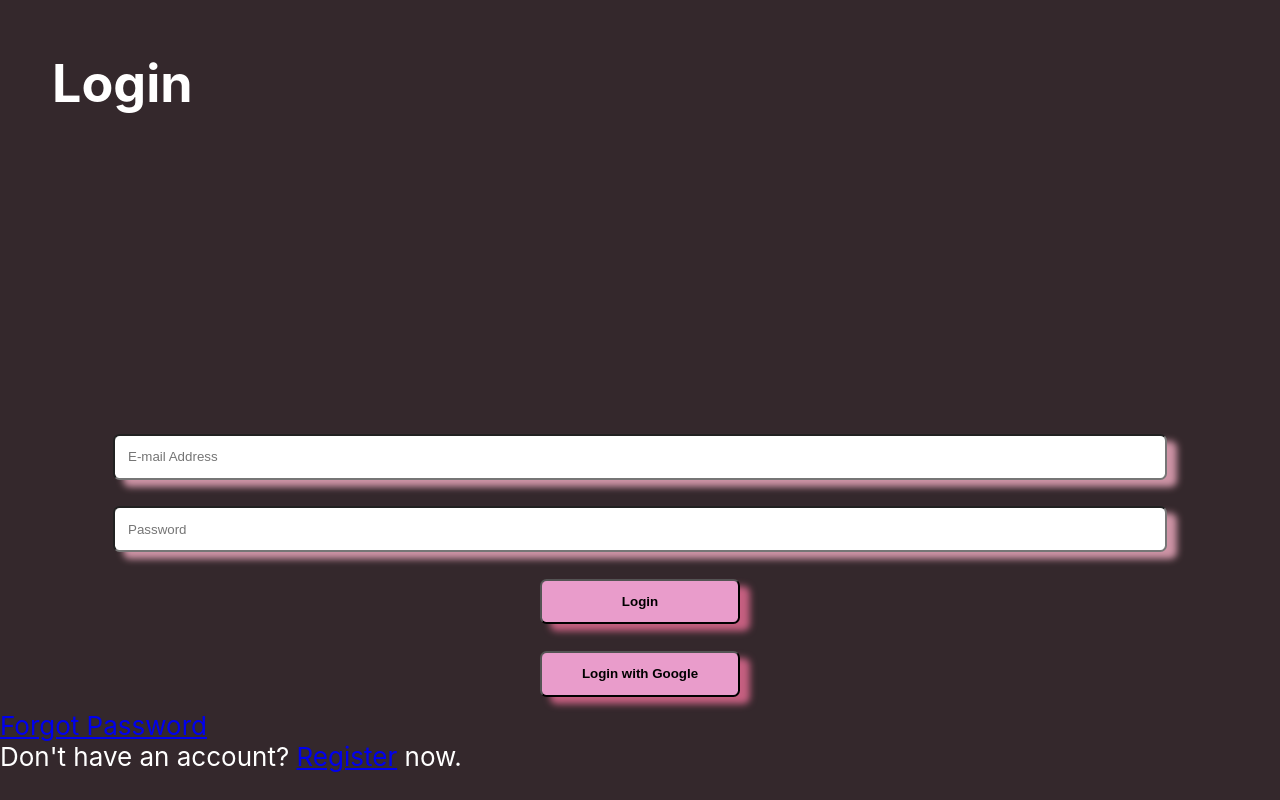
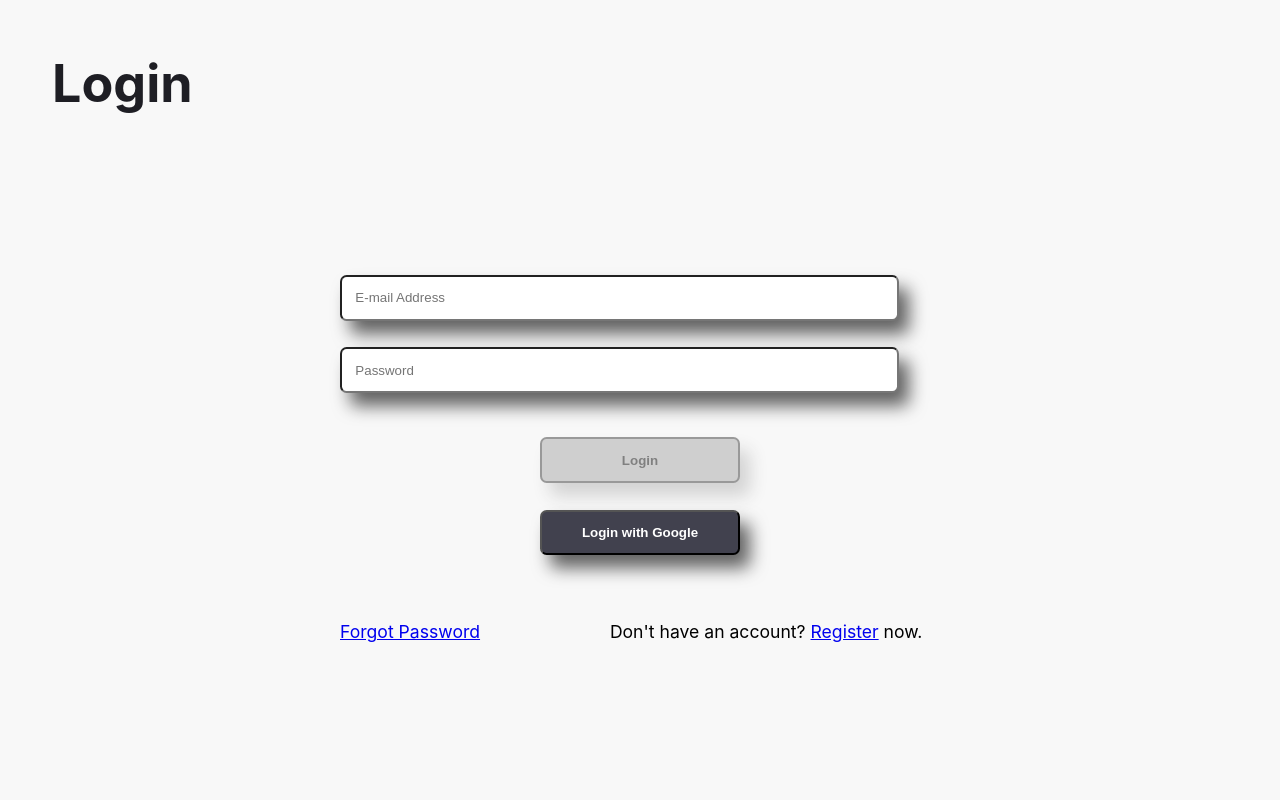
Before and after one commit to perniklas/minitennis, a React (Create React App) app: page / in a window 1280 px wide. Built offline with nearby package versions, Linux system fonts and the light colour scheme; no server answers.

Commit message:
wip login better

```diff
--- a/public/index.html
+++ b/public/index.html
@@ -2,12 +2,12 @@
 <html lang="en">
   <head>
     <meta charset="utf-8" />
-    <link rel="icon" href="%PUBLIC_URL%/favicon.ico" />
+    <link rel="icon" href="%PUBLIC_URL%/colored.png" />
     <meta name="viewport" content="width=device-width, initial-scale=1" />
     <meta name="theme-color" content="#000000" />
     <meta
       name="description"
-      content="Web site created using create-react-app"
+      content="Knowit's one and only unofficial table tennis page for table tennis nerds"
     />
     <link rel="apple-touch-icon" href="%PUBLIC_URL%/logo192.png" />
     <!--
--- a/src/App.css
+++ b/src/App.css
@@ -1,25 +1,26 @@
-.App {
-  text-align: center;
-}
+/*
+  BG:     #FFF8F0
+  DARK:   #1E1E24
+  BLÅ:    #111D4A
+  ORANSJ: #DE6449
+  GRØN:   #4A7856
+*/
 
-.App-logo {
-  height: 40vmin;
-  pointer-events: none;
-}
-
-@media (prefers-reduced-motion: no-preference) {
-  .App-logo {
-    animation: App-logo-spin infinite 20s linear;
-  }
+:root {
+  --bg: #f8f8f8;
+  --gray: #41414E;
+  --dark: #1E1E24;
+  --blue: #111D4A;
+  --red: #DE6449;
+  --green: #4A7856;
 }
 
 #app {
-  background-color: #34282c;
+  background-color: var(--bg);
   min-height: 100vh;
   display: flex;
   flex-direction: column;
   font-size: calc(10px + 2vmin);
-  color: white;
   overflow-x: hidden;
   position: relative;
 }
@@ -27,114 +28,5 @@
 .button {
   background: none;
   border: none;
-  color: #ffd3e2;
+  color: #111D4A;
 }
-
-.hidden {
-  /* display: none; */
-}
-
-/**   HEADER    **/
-#header {
-  display: flex;
-  flex-direction: row;
-  justify-content: space-between;
-  margin: auto 0.5em auto 0.5em;
-  width: calc(100vw - 1em);
-  position: absolute;
-  top: 0;
-  padding-bottom: 0.3em;
-  border-bottom: solid #b896a2;
-}
-
-#header_container {
-  display: flex;
-  flex-direction: row;
-}
-
-#header_logo {
-  margin-top: 1em;
-  max-height: 3rem;
-}
-
-#header_title {
-  margin: 0.75em 0 0 0.5em;
-  color: #ffd3e2;
-  font-size: 2.2rem;
-}
-
-#header_menu_button {
-  margin-top: 1rem;
-  padding: 5px;
-  font-size: 2.5rem;
-  cursor: pointer;
-}
-
-#header_menu_content {
-  position: absolute;
-  right: -100%;
-  top: 0;
-  background: #2a171d;
-  box-shadow: 20px 2px 5px 10px #61404b;
-  padding: 0.75em;
-  min-width: 300px;
-  width: 25%;
-  transition: ease-out 0.65s;
-}
-
-#header_menu_content_close {
-  float: right;
-  margin-top: 0.75rem;
-  padding: 5px;
-  font-size: 2rem;
-  cursor: pointer;
-  font-weight: bold;
-}
-
-#header_menu_content.shown {
-  right: -0.5em;
-}
-
-#header_menu_content ul {
-  list-style: none;
-  padding-left: 0.2em;
-}
-
-#header_menu_content ul li:not(:first-child), #header_menu_content ul li:not(:last-child) {
-  margin: 1em auto;
-}
-
-#header_menu_content ul li a {
-  color: beige;
-  text-decoration: none;
-  font-size: 1.3em;
-}
-
-@media only screen and (min-width: 600px) {
-  #header_title {
-    font-size: 1.2em;
-  }
-
-  #header {
-    padding-bottom: 0.5em;
-  }
-
-  #header_menu_content ul li a {
-    font-size: 0.8em;
-  }
-}
-
-/*** /HEADER ***/
-
-.App-link {
-  color: #61dafb;
-}
-
-@keyframes App-logo-spin {
-  from {
-    transform: rotate(0deg);
-  }
-  to {
-    transform: rotate(360deg);
-  }
-}
--- /dev/null
+++ b/src/components/Auth/Login.css
@@ -0,0 +1,83 @@
+@import url('../../App.css');
+
+.login__header {
+  height: 10vh;
+  margin: 0 2em;
+  bottom: 0;
+  color: var(--dark);
+}
+
+.login__header h1 {
+  margin: 1em auto;
+}
+
+.login__container {
+  width: 90vw;
+  margin: auto;
+  height: 80vh;
+  display: flex;
+  flex-direction: column;
+  justify-content: end;
+}
+
+.login__container__buttons {
+  display: flex;
+  flex-direction: column;
+  margin: 1em auto 3em auto;
+}
+
+.login__container__actions {
+  display: flex;
+  width: 100%;
+  justify-content: space-between;
+}
+
+.login__textBox, .login__btn {
+  width: 88%;
+  margin: 1em auto;
+  padding: 1em;
+  border-radius: 0.5em;
+  box-shadow: 10px 13px 17px #626262;
+  transition: ease 0.2s;
+}
+
+.login__btn {
+  background-color: var(--gray);
+  color: white;
+  box-shadow: 10px 13px 17px #626262;
+  width: fit-content;
+  min-width: 200px;
+  font-weight: bold;
+}
+
+.login__btn:not(.disabled):hover {
+  cursor: pointer;
+  transform: scale(1.1);
+  transition: ease 0.2s;
+  background-color: var(--dark);
+}
+
+.login__btn.disabled {
+  color: gray;
+  background-color: #cfcfcf;
+  border: solid 2px #999999;
+  box-shadow: 10px 13px 17px #d3d3d3;
+}
+
+.register {
+  text-align: right;
+}
+
+@media screen and (min-width: 600px) {
+  .login__container {
+    justify-content: center;
+    width: 50%;
+    max-width: 600px;
+    margin: auto;
+    font-size: 1.1rem;
+  }
+
+  .register {
+    margin-right: 1em;
+  }
+}
--- /dev/null
+++ b/src/components/Auth/Login.tsx
@@ -0,0 +1,68 @@
+import { useEffect, useState } from "react";
+import { Link, useNavigate } from "react-router-dom";
+import { auth, logInWithEmailAndPassword, signInWithGoogle } from "../../helpers/firebase";
+import { useAuthState } from "react-firebase-hooks/auth";
+import "./Login.css";
+
+function Login() {
+  const [email, setEmail] = useState("");
+  const [password, setPassword] = useState("");
+  const [user, loading, error] = useAuthState(auth);
+  const navigate = useNavigate();
+
+  useEffect(() => {
+    if (loading) {
+      // maybe trigger a loading screen
+      return;
+    }
+    if (user) navigate("/dashboard");
+  }, [user, loading]);
+
+  return (
+    <div className="login">
+      <div className="login__header">
+        <h1>Login</h1>
+      </div>
+      <div className="login__container">
+        <div className="login__container__textinputs">
+          <input
+            type="text"
+            className="login__textBox"
+            value={email}
+            onChange={(e) => setEmail(e.target.value)}
+            placeholder="E-mail Address"
+          />
+          <input
+            type="password"
+            className="login__textBox"
+            value={password}
+            onChange={(e) => setPassword(e.target.value)}
+            placeholder="Password"
+          />
+        </div>
+        <div className="login__container__buttons">
+          <button
+            className={"login__btn" + ((email.length && password.length) ? "" : " disabled")}
+            onClick={() => logInWithEmailAndPassword(email, password)}>
+            Login
+          </button>
+          <button className="login__btn login__google" onClick={signInWithGoogle}>
+            Login with Google
+          </button>
+        </div>
+        <div className="login__container__actions">
+          <div className="link__container">
+            <Link to="/reset">Forgot Password</Link>
+          </div>
+          <div className="link__container register">
+            <span>
+              Don't have an account? <Link to="/register">Register</Link> now.
+            </span>
+          </div>
+        </div>
+      </div>
+    </div>
+  );
+}
+
+export default Login;
--- a/src/components/Register.tsx
+++ b/src/components/Auth/Register.tsx
@@ -5,8 +5,7 @@ import {
   auth,
   registerWithEmailAndPassword,
   signInWithGoogle,
-} from "../helpers/firebase";
-//import "./Register.css";
+} from "../../helpers/firebase";
 
 function Register() {
   const [email, setEmail] = useState("");
--- a/src/components/Reset.tsx
+++ b/src/components/Auth/Reset.tsx
@@ -2,7 +2,7 @@ import React, { useEffect, useState } from "react";
 import { useAuthState } from "react-firebase-hooks/auth";
 import { useNavigate } from "react-router-dom";
 import { Link } from "react-router-dom";
-import { auth, sendPasswordReset } from "../helpers/firebase";
+import { auth, sendPasswordReset } from "../../helpers/firebase";
 // import "./Reset.css";
 
 function Reset() {
--- a/src/components/Header.tsx
+++ b/src/components/Header/Header.tsx
@@ -1,5 +1,5 @@
 import Menu from "./HeaderMenu";
-import logo from '../assets/colored.png';
+import logo from '../../assets/colored.png';
 
 const Header = () => {
   return (
--- a/src/components/HeaderMenu.tsx
+++ b/src/components/Header/HeaderMenu.tsx
@@ -1,6 +1,6 @@
 import Hamburger from 'hamburger-react';
 import { useContext, useState } from 'react';
-import UserContext from '../Context';
+import UserContext from '../../Context';
 
 const Menu = () => {
   const ctx = useContext(UserContext);
--- a/src/components/Login.css
+++ /dev/null
@@ -1,37 +0,0 @@
-.login__header {
-  height: 10vh;
-  margin: 0 2em;
-  bottom: 0;
-}
-
-.login__header h1 {
-  margin: 1em auto;
-}
-
-.login__container {
-  width: 100vw;
-  height: 80vh;
-  display: flex;
-  flex-direction: column;
-  justify-content: end;
-}
-
-.login__textBox, .login__btn {
-  width: 80%;
-  margin: 1em auto;
-  padding: 1em;
-  border-radius: 0.5em;
-  box-shadow: 10px 7px 7px #ce94a6;
-}
-
-.login__btn:first-child {
-  margin-top: 2em;
-}
-
-.login__btn {
-  background-color: #e99ccb;
-  box-shadow: 10px 7px 7px #c66081;
-  width: fit-content;
-  min-width: 200px;
-  font-weight: bold;
-}
--- a/src/components/Login.tsx
+++ /dev/null
@@ -1,63 +0,0 @@
-import React, { useEffect, useState } from "react";
-import { Link, useNavigate } from "react-router-dom";
-import { auth, logInWithEmailAndPassword, signInWithGoogle } from "../helpers/firebase";
-import { useAuthState } from "react-firebase-hooks/auth";
-import "./Login.css";
-
-function Login() {
-  const [email, setEmail] = useState("");
-  const [password, setPassword] = useState("");
-  const [user, loading, error] = useAuthState(auth);
-  const navigate = useNavigate();
-
-  useEffect(() => {
-    if (loading) {
-      // maybe trigger a loading screen
-      return;
-    }
-    if (user) navigate("/dashboard");
-  }, [user, loading]);
-
-  return (
-    <div className="login">
-      <div className="login__header">
-        <h1>Login</h1>
-      </div>
-      <div className="login__container">
-        <input
-          type="text"
-          className="login__textBox"
-          value={email}
-          onChange={(e) => setEmail(e.target.value)}
-          placeholder="E-mail Address"
-        />
-        <input
-          type="password"
-          className="login__textBox"
-          value={password}
-          onChange={(e) => setPassword(e.target.value)}
-          placeholder="Password"
-        />
-        <button
-          className="login__btn"
-          onClick={() => logInWithEmailAndPassword(email, password)}
-        >
-          Login
-        </button>
-        <button className="login__btn login__google" onClick={signInWithGoogle}>
-          Login with Google
-        </button>
-        <div className="link__container">
-          <Link to="/reset">Forgot Password</Link>
-        </div>
-        <div className="link__container">
-          <span>
-            Don't have an account? <Link to="/register">Register</Link> now.
-          </span>
-        </div>
-      </div>
-    </div>
-  );
-}
-
-export default Login;
```
Also changed, not shown: src/App.tsx (+5 -4 lines), src/components/Header/Header.css (added, +91 -0 lines), public/colored.png (added).
